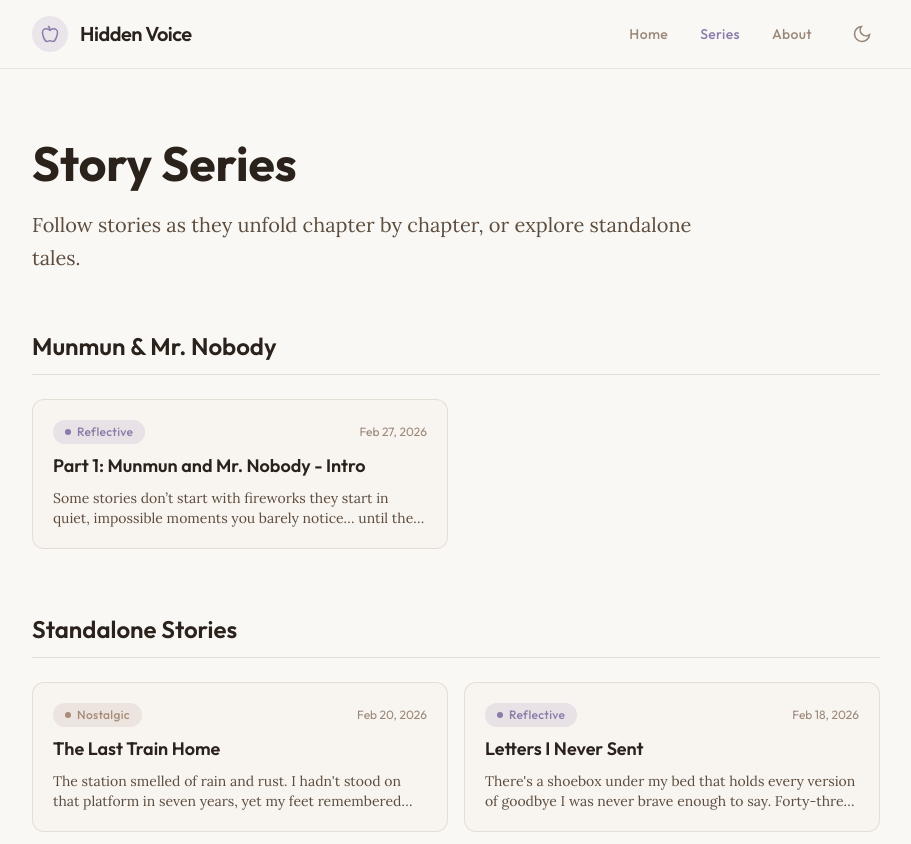
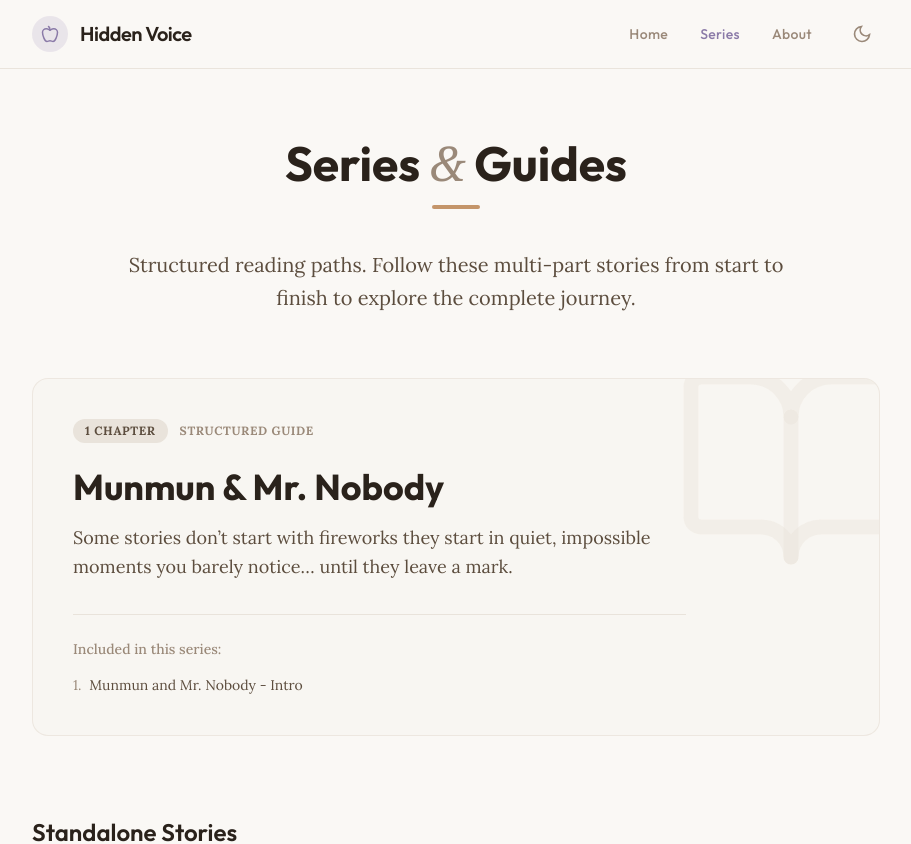
Before and after one commit to iam-neo/Hidden-Voice, a React (Vite) app: page /series in a window 1280 px wide. Shown: the top 844 px of the page, without its empty margins (184-1095 px from the left). Built offline with nearby package versions, Linux system fonts and the light colour scheme.

Commit message:
style: redesign series index page with modern card design

```diff
--- a/src/pages/Series.jsx
+++ b/src/pages/Series.jsx
@@ -1,44 +1,131 @@
 import { Link } from 'react-router-dom';
+import { BookOpen, ArrowRight } from 'lucide-react';
 import stories from '../data/storiesData';
 import MoodTag from '../components/MoodTag';
+
+// Helper to convert series name to a URL-friendly slug
+const generateSlug = (name) => {
+    return name.toLowerCase().replace(/[^a-z0-9]+/g, '-').replace(/(^-|-$)+/g, '');
+};
 
 export default function Series() {
     // Group stories by series
     const groupedStories = stories.reduce((acc, story) => {
         const seriesName = story.series || 'Standalone Stories';
         if (!acc[seriesName]) {
-            acc[seriesName] = [];
+            acc[seriesName] = {
+                stories: [],
+                name: seriesName,
+                slug: generateSlug(seriesName)
+            };
         }
-        acc[seriesName].push(story);
+        acc[seriesName].stories.push(story);
         return acc;
     }, {});
 
-    // Ensure 'Standalone Stories' appears last
-    const seriesKeys = Object.keys(groupedStories).sort((a, b) => {
-        if (a === 'Standalone Stories') return 1;
-        if (b === 'Standalone Stories') return -1;
-        return a.localeCompare(b);
-    });
+    // For the UI, we'll only display actual series as cards initially
+    const seriesKeys = Object.keys(groupedStories)
+        .filter(key => key !== 'Standalone Stories')
+        .sort((a, b) => a.localeCompare(b));
+
+    const standaloneStories = groupedStories['Standalone Stories']?.stories || [];
 
     return (
-        <main className="max-w-4xl mx-auto px-6 py-12 md:py-16 animate-fade-in">
-            <section className="mb-14">
-                <h1 className="font-heading text-4xl md:text-5xl font-bold text-ink leading-tight mb-4">
-                    Story Series
+        <main className="max-w-4xl mx-auto px-6 py-12 md:py-16 animate-fade-in relative">
+
+            {/* Header section inspired by mockup */}
+            <section className="text-center mb-16">
+                <h1 className="font-heading text-4xl md:text-5xl font-bold text-ink leading-tight mb-4 inline-flex flex-col items-center">
+                    <span>Series <span className="italic font-serif font-medium text-warm-400">&</span> Guides</span>
+                    <div className="h-1 w-12 bg-mood-hopeful mt-3 rounded-full"></div>
                 </h1>
-                <p className="text-ink-light text-lg md:text-xl leading-relaxed max-w-2xl">
-                    Follow stories as they unfold chapter by chapter, or explore standalone tales.
+                <p className="text-body text-lg md:text-xl leading-relaxed max-w-2xl mx-auto text-ink-light mt-6">
+                    Structured reading paths. Follow these multi-part stories from start to finish to explore the complete journey.
                 </p>
             </section>
 
-            <div className="space-y-16">
-                {seriesKeys.map((seriesGroup) => (
-                    <section key={seriesGroup}>
+            <div className="space-y-12">
+                {seriesKeys.map((seriesGroup) => {
+                    const group = groupedStories[seriesGroup];
+                    const count = group.stories.length;
+                    const previewStories = group.stories.slice(0, 3);
+                    const excerpt = previewStories[0]?.excerpt || "Explore this structured guide step-by-step.";
+
+                    return (
+                        <div key={seriesGroup} className="relative group">
+                            {/* Card Container */}
+                            <div className="relative rounded-2xl border border-warm-200/40 bg-warm-50/30 dark:bg-warm-100/10 p-8 md:p-10 overflow-hidden transition-all duration-300 hover:border-warm-300/60 dark:hover:border-warm-200/20 hover:shadow-lg">
+
+                                {/* Background Icon */}
+                                <div className="absolute -right-8 -top-8 text-warm-200/20 dark:text-warm-700/20 pointer-events-none group-hover:scale-105 transition-transform duration-500">
+                                    <BookOpen size={240} strokeWidth={1.5} />
+                                </div>
+
+                                <div className="relative z-10 w-full md:w-4/5">
+                                    {/* Badges */}
+                                    <div className="flex items-center gap-3 mb-6">
+                                        <span className="px-3 py-1 rounded-full bg-warm-200/50 dark:bg-warm-700/50 text-xs font-bold tracking-wider text-ink-light">
+                                            {count} {count === 1 ? 'CHAPTER' : 'CHAPTERS'}
+                                        </span>
+                                        <span className="text-xs font-bold tracking-wider text-ink-muted uppercase">
+                                            Structured Guide
+                                        </span>
+                                    </div>
+
+                                    {/* Title */}
+                                    <h2 className="font-heading text-3xl md:text-4xl font-bold text-ink mb-4">
+                                        {seriesGroup}
+                                    </h2>
+
+                                    {/* Description */}
+                                    <p className="text-ink-light text-base md:text-lg mb-8 leading-relaxed max-w-2xl">
+                                        {excerpt}
+                                    </p>
+
+                                    {/* Included in this series list */}
+                                    <div className="border-t border-warm-200/50 dark:border-warm-700/50 pt-6">
+                                        <p className="text-sm font-medium text-ink-muted mb-4">
+                                            Included in this series:
+                                        </p>
+                                        <ul className="flex flex-col md:flex-row gap-4 md:gap-8 gap-y-2">
+                                            {previewStories.map((story, idx) => (
+                                                <li key={story.id} className="text-sm text-ink-light truncate flex-1">
+                                                    <span className="text-ink-muted mr-1">{idx + 1}.</span> {story.title}
+                                                </li>
+                                            ))}
+                                            {count > 3 && (
+                                                <li className="text-sm text-ink-muted italic">
+                                                    + {count - 3} more
+                                                </li>
+                                            )}
+                                        </ul>
+                                    </div>
+
+                                    {/* Link Overlay */}
+                                    <Link
+                                        to={`/series/${group.slug}`}
+                                        className="absolute inset-0 z-20 outline-none focus-visible:ring-2 focus-visible:ring-accent rounded-2xl"
+                                        aria-label={`View ${seriesGroup} series`}
+                                    />
+                                </div>
+
+                                {/* Floating Arrow Button */}
+                                <div className="absolute right-6 top-1/2 -translate-y-1/2 opacity-0 group-hover:opacity-100 transition-opacity duration-300 hidden md:flex items-center justify-center w-12 h-12 rounded-full bg-warm-200/50 dark:bg-warm-700/50 text-ink">
+                                    <ArrowRight size={20} />
+                                </div>
+                            </div>
+                        </div>
+                    );
+                })}
+
+                {/* Standalone Stories section (optional, keeping it clean below series guides) */}
+                {standaloneStories.length > 0 && (
+                    <section className="mt-20">
                         <h2 className="font-heading text-2xl font-semibold text-ink border-b border-warm-200/60 pb-3 mb-6">
-                            {seriesGroup}
+                            Standalone Stories
                         </h2>
                         <div className="grid gap-4 md:grid-cols-2">
-                            {groupedStories[seriesGroup].map((story, idx) => {
+                            {standaloneStories.map((story) => {
                                 const formattedDate = new Date(story.date).toLocaleDateString('en-US', {
                                     year: 'numeric',
                                     month: 'short',
@@ -59,7 +146,7 @@ export default function Series() {
                                                 </time>
                                             </div>
                                             <h3 className="font-heading text-lg font-semibold text-ink group-hover:text-accent transition-colors duration-200">
-                                                {story.series ? `Part ${idx + 1}: ${story.title}` : story.title}
+                                                {story.title}
                                             </h3>
                                             <p className="mt-2 text-ink-light text-sm line-clamp-2">
                                                 {story.excerpt}
@@ -70,7 +157,7 @@ export default function Series() {
                             })}
                         </div>
                     </section>
-                ))}
+                )}
             </div>
         </main>
     );
```
